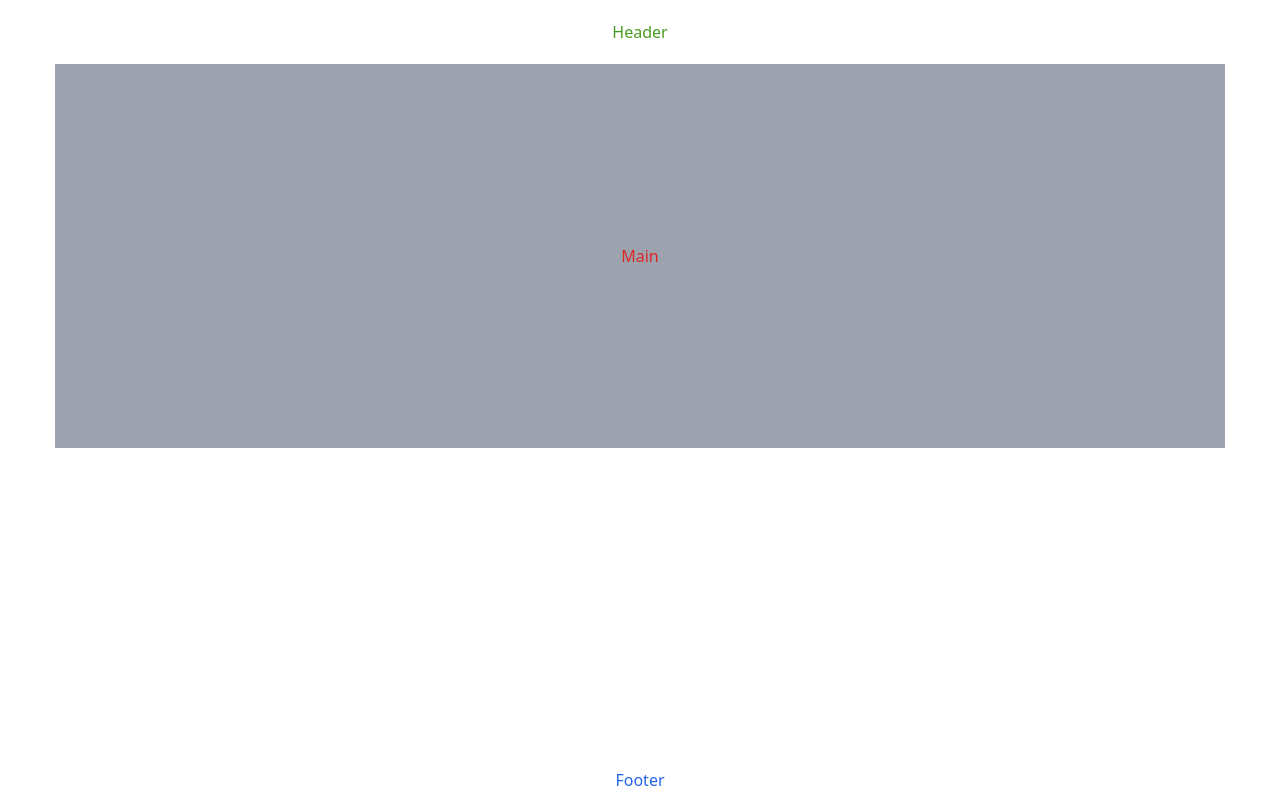
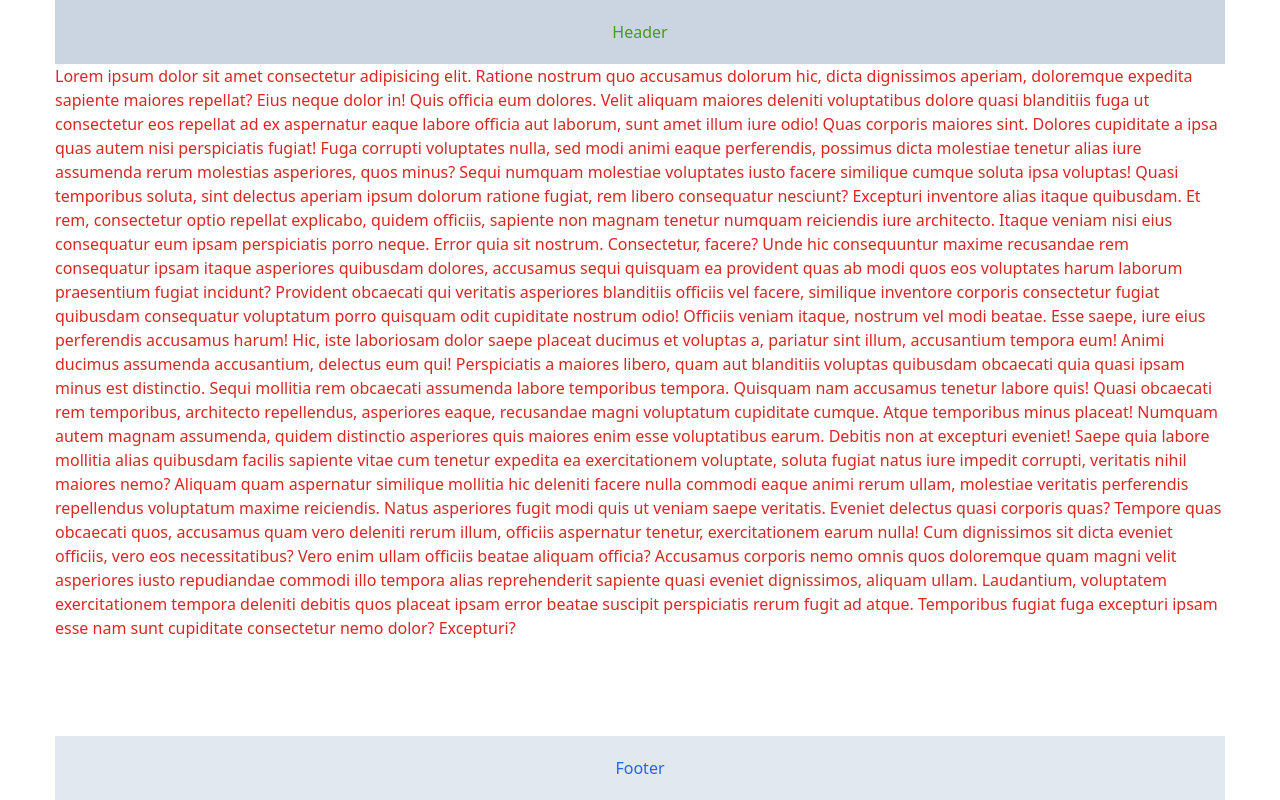
Before and after one commit to maxsimusprime/vite-tailwind-vanilla-template, a website built with Vite: page index.html in a window 1280 px wide. Built offline with nearby package versions, Linux system fonts and the light colour scheme.

Commit message:
feat: implement custom container style

```diff
--- a/index.html
+++ b/index.html
@@ -7,22 +7,79 @@
     <title>Vite Tailwind Vanilla Template</title>
   </head>
   <body class="flex flex-col">
-    <header
-      class="w-full h-16 flex justify-center items-center text-[var(--color-primary-success)]"
-    >
-      Header
+    <header>
+      <div class="container">
+        <div
+          class="w-full h-16 flex justify-center items-center text-[var(--color-primary-success)] bg-slate-300"
+        >
+          Header
+        </div>
+      </div>
     </header>
     <main class="grow">
       <div class="container">
-        <div
-          class="flex justify-center items-center text-red-600 bg-gray-400 h-96"
-        >
-          Main
+        <div class="text-red-600">
+          Lorem ipsum dolor sit amet consectetur adipisicing elit. Ratione
+          nostrum quo accusamus dolorum hic, dicta dignissimos aperiam,
+          doloremque expedita sapiente maiores repellat? Eius neque dolor in!
+          Quis officia eum dolores. Velit aliquam maiores deleniti voluptatibus
+          dolore quasi blanditiis fuga ut consectetur eos repellat ad ex
+          aspernatur eaque labore officia aut laborum, sunt amet illum iure
+          odio! Quas corporis maiores sint. Dolores cupiditate a ipsa quas autem
+          nisi perspiciatis fugiat! Fuga corrupti voluptates nulla, sed modi
+          animi eaque perferendis, possimus dicta molestiae tenetur alias iure
+          assumenda rerum molestias asperiores, quos minus? Sequi numquam
+          molestiae voluptates iusto facere similique cumque soluta ipsa
+          voluptas! Quasi temporibus soluta, sint delectus aperiam ipsum dolorum
+          ratione fugiat, rem libero consequatur nesciunt? Excepturi inventore
+          alias itaque quibusdam. Et rem, consectetur optio repellat explicabo,
+          quidem officiis, sapiente non magnam tenetur numquam reiciendis iure
+          architecto. Itaque veniam nisi eius consequatur eum ipsam perspiciatis
+          porro neque. Error quia sit nostrum. Consectetur, facere? Unde hic
+          consequuntur maxime recusandae rem consequatur ipsam itaque asperiores
+          quibusdam dolores, accusamus sequi quisquam ea provident quas ab modi
+          quos eos voluptates harum laborum praesentium fugiat incidunt?
+          Provident obcaecati qui veritatis asperiores blanditiis officiis vel
+          facere, similique inventore corporis consectetur fugiat quibusdam
+          consequatur voluptatum porro quisquam odit cupiditate nostrum odio!
+          Officiis veniam itaque, nostrum vel modi beatae. Esse saepe, iure eius
+          perferendis accusamus harum! Hic, iste laboriosam dolor saepe placeat
+          ducimus et voluptas a, pariatur sint illum, accusantium tempora eum!
+          Animi ducimus assumenda accusantium, delectus eum qui! Perspiciatis a
+          maiores libero, quam aut blanditiis voluptas quibusdam obcaecati quia
+          quasi ipsam minus est distinctio. Sequi mollitia rem obcaecati
+          assumenda labore temporibus tempora. Quisquam nam accusamus tenetur
+          labore quis! Quasi obcaecati rem temporibus, architecto repellendus,
+          asperiores eaque, recusandae magni voluptatum cupiditate cumque. Atque
+          temporibus minus placeat! Numquam autem magnam assumenda, quidem
+          distinctio asperiores quis maiores enim esse voluptatibus earum.
+          Debitis non at excepturi eveniet! Saepe quia labore mollitia alias
+          quibusdam facilis sapiente vitae cum tenetur expedita ea
+          exercitationem voluptate, soluta fugiat natus iure impedit corrupti,
+          veritatis nihil maiores nemo? Aliquam quam aspernatur similique
+          mollitia hic deleniti facere nulla commodi eaque animi rerum ullam,
+          molestiae veritatis perferendis repellendus voluptatum maxime
+          reiciendis. Natus asperiores fugit modi quis ut veniam saepe
+          veritatis. Eveniet delectus quasi corporis quas? Tempore quas
+          obcaecati quos, accusamus quam vero deleniti rerum illum, officiis
+          aspernatur tenetur, exercitationem earum nulla! Cum dignissimos sit
+          dicta eveniet officiis, vero eos necessitatibus? Vero enim ullam
+          officiis beatae aliquam officia? Accusamus corporis nemo omnis quos
+          doloremque quam magni velit asperiores iusto repudiandae commodi illo
+          tempora alias reprehenderit sapiente quasi eveniet dignissimos,
+          aliquam ullam. Laudantium, voluptatem exercitationem tempora deleniti
+          debitis quos placeat ipsam error beatae suscipit perspiciatis rerum
+          fugit ad atque. Temporibus fugiat fuga excepturi ipsam esse nam sunt
+          cupiditate consectetur nemo dolor? Excepturi?
         </div>
       </div>
     </main>
-    <footer class="h-10 footer flex justify-center items-center text-blue-600">
-      Footer
+    <footer>
+      <div class="container">
+        <div class="h-16 footer flex justify-center items-center text-blue-600 bg-slate-200">
+          Footer
+        </div>
+      </div>
     </footer>
   </body>
 </html>
--- a/tailwind.config.js
+++ b/tailwind.config.js
@@ -1,11 +1,16 @@
 /** @type {import('tailwindcss').Config} */
 export default {
-  content: [
-    "./src/**/*.{html,js}",
-    "./index.html"
-  ],
+  content: ['./src/**/*.{html,js}', './index.html'],
   theme: {
-    extend: {},
+    extend: {
+      fontFamily: {
+        oswald: 'Oswald, sans-serif',
+      },
+    },
   },
   plugins: [],
-}
+  corePlugins: {
+    // Disabling default core `container` plugin
+    container: false,
+  },
+};
```
